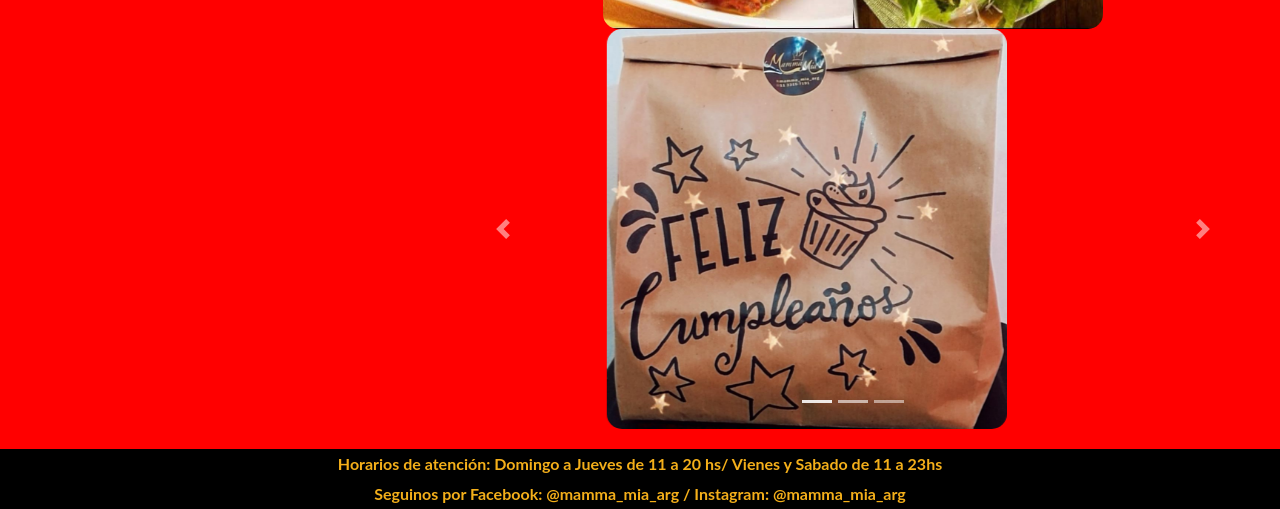
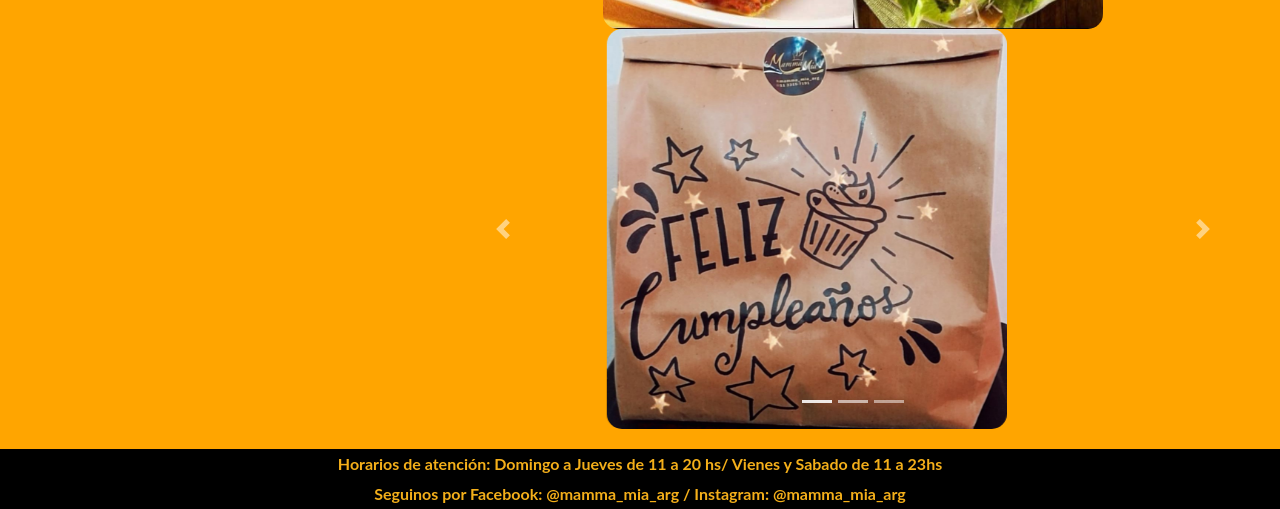
Before and after one commit to JersyCCM/mi_repositorio, a website: page index.html in a window 1280 px wide. Shown: the part 771-1280 px from the top of the page. Drawn offline with nearby package versions, Linux system fonts and the light colour scheme.

Commit message:
new color

```diff
--- a/css/style.css
+++ b/css/style.css
@@ -2,7 +2,7 @@
 @import url("https://fonts.googleapis.com/css2? family = Dancing + Script: wght @ 500 & display = swap");
 body {
   font-family: "Lato", sans-serif;
-  background-color: red; }
+  background-color: orange; }
 
 h1 {
   color: gold;
```
